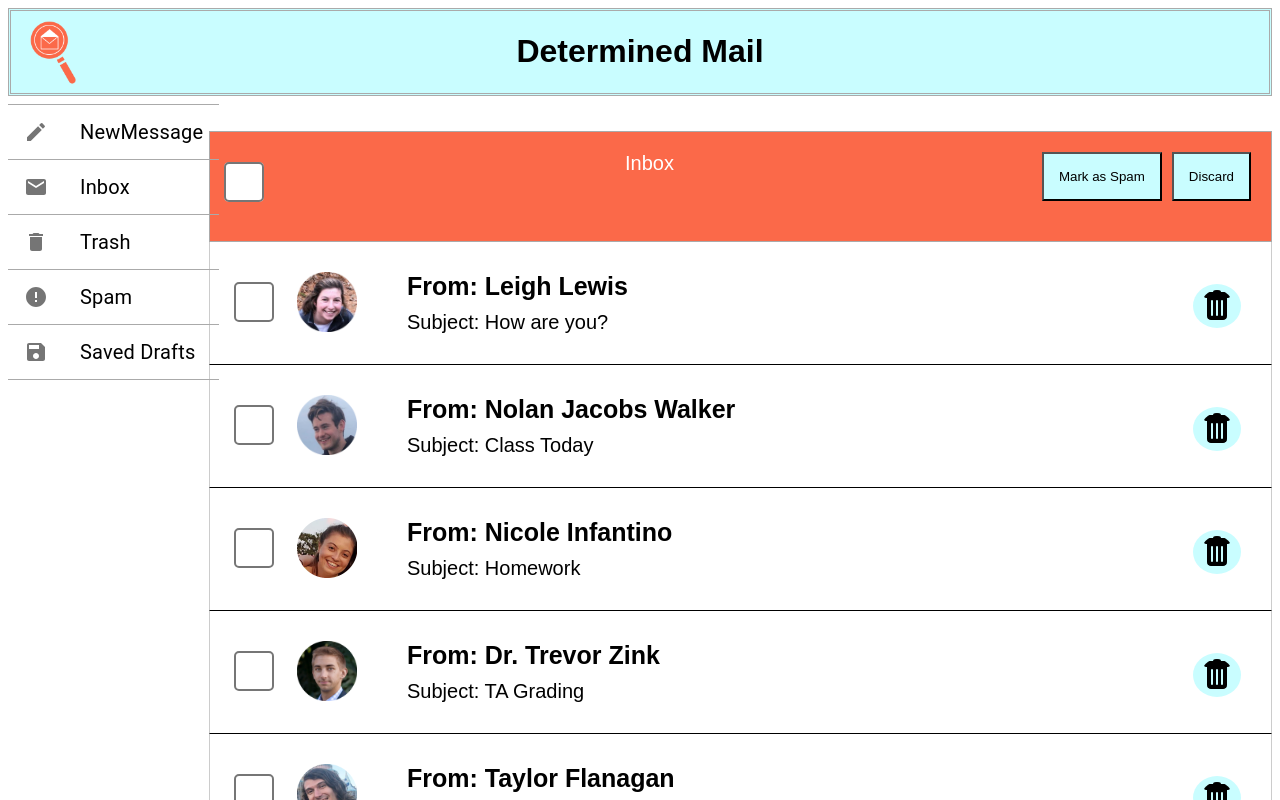
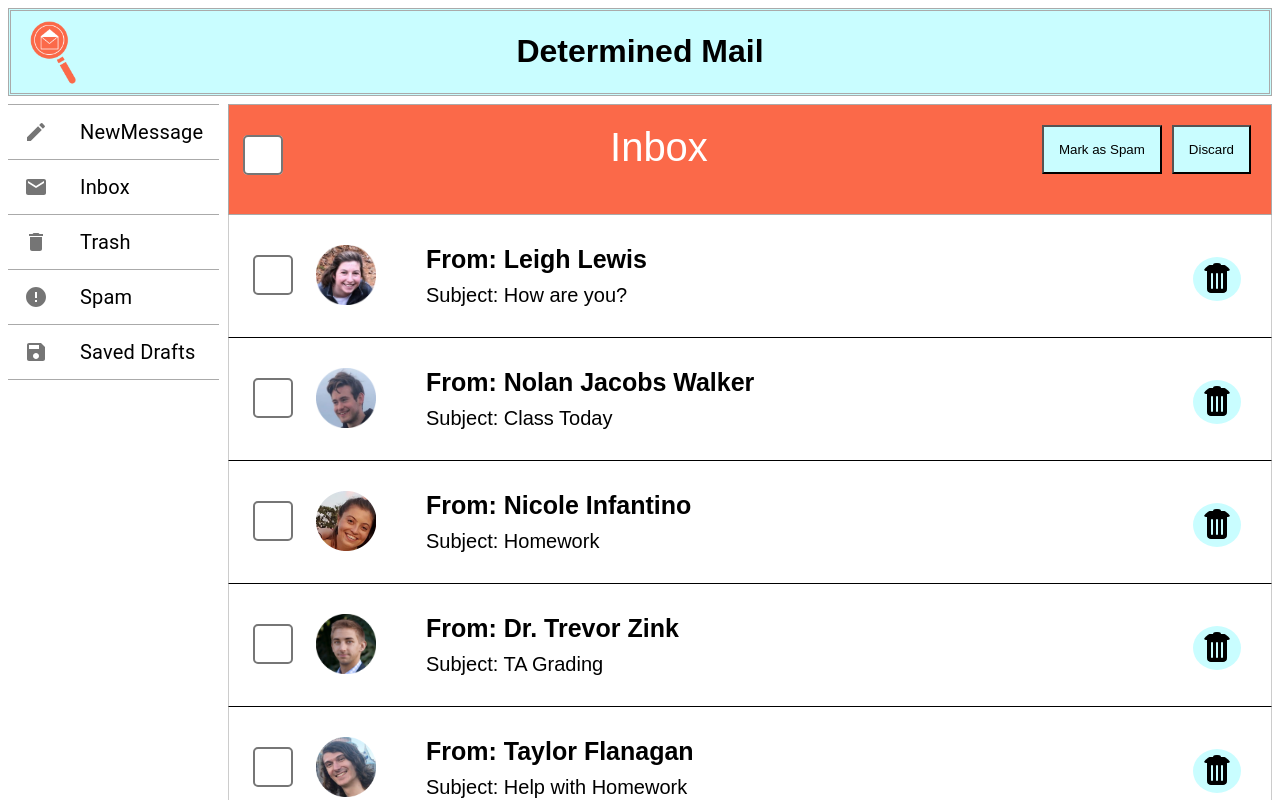
Before and after one commit to igreen1/determined-mail, a React (Create React App) app: page / in a window 1280 px wide. Shown: the top 800 px of the page. Built offline with nearby package versions, Linux system fonts and the light colour scheme.

Commit message:
Editing spacing and font sizes in App.css

```diff
--- a/src/App.css
+++ b/src/App.css
@@ -1,6 +1,6 @@
 .SideNav {
   display: flex;
-  width: 40vw;
+  width: 42vw;
 }
 
 .container {
@@ -13,8 +13,8 @@
   display: flex;
   flex-direction: column;
   align-items: top;
-  margin-left: 201px;
-  margin-top: -257px;
+  margin-left: 220px;
+  margin-top: -284px;
   font-size: 20px;
 }
 
@@ -39,6 +39,7 @@
   font-family: Arial, Helvetica, sans-serif;
   padding: 20px;
   padding-bottom: 40px;
+  font-size: 5vh;
   background-color: #fb6949;
   color: white;
   border: 1px #aaaaaa solid;
@@ -82,8 +83,3 @@
   margin-left: 2vw;
   margin-top: 20px;
 }
-
-.savedDrafts {
-  font-size: 5vh;
-  text-align: center;
-}
```
